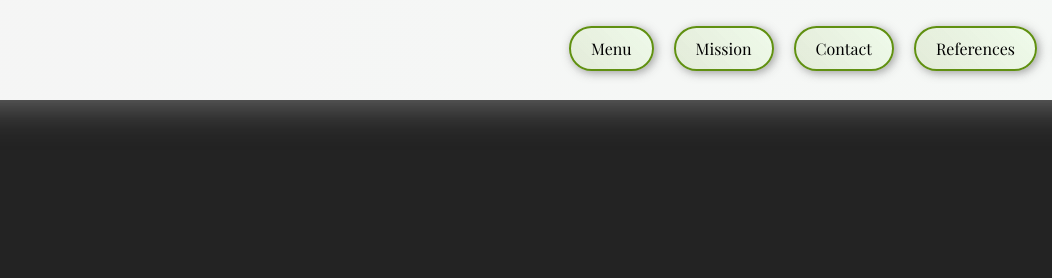
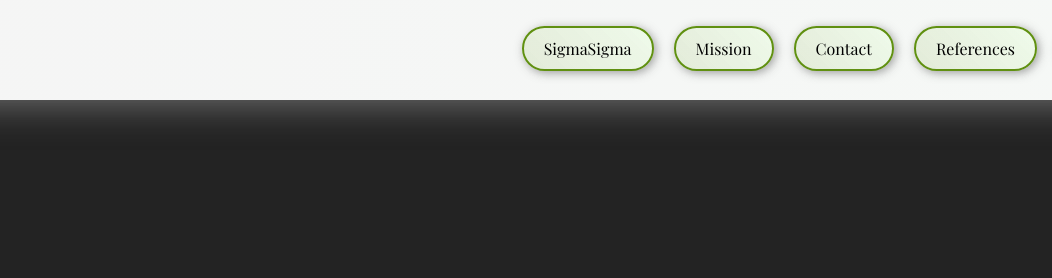
Before and after one commit to Lqnuxs/edenstable, a plain HTML site: page frontend/index.html in a window 1280 px wide. Shown: the top 278 px of the page, 131-1183 px from the left. Drawn offline with nearby package versions, Linux system fonts and the light colour scheme; files that its build step writes are made by us from their sources; no server answers; files whose address does not match are found by name; a web font is replaced by a local one.

Commit message:
menu > sigmasigma

```diff
--- a/frontend/index.html
+++ b/frontend/index.html
@@ -27,7 +27,7 @@
           </a>
         </div>
         <ul class="nav-links">
-          <li class="nav-item"><a href="menu.html">Menu</a></li>
+          <li class="nav-item"><a href="menu.html">SigmaSigma</a></li>
           <li class="nav-item"><a href="mission.html">Mission</a></li>
           <li class="nav-item"><a href="contact.html">Contact</a></li>
           <li class="nav-item"><a href="references.html">References</a></li>
```
